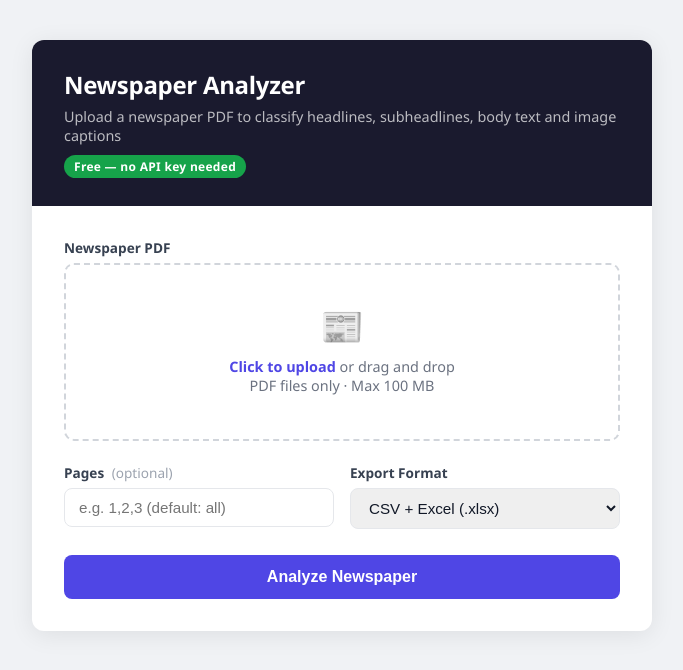
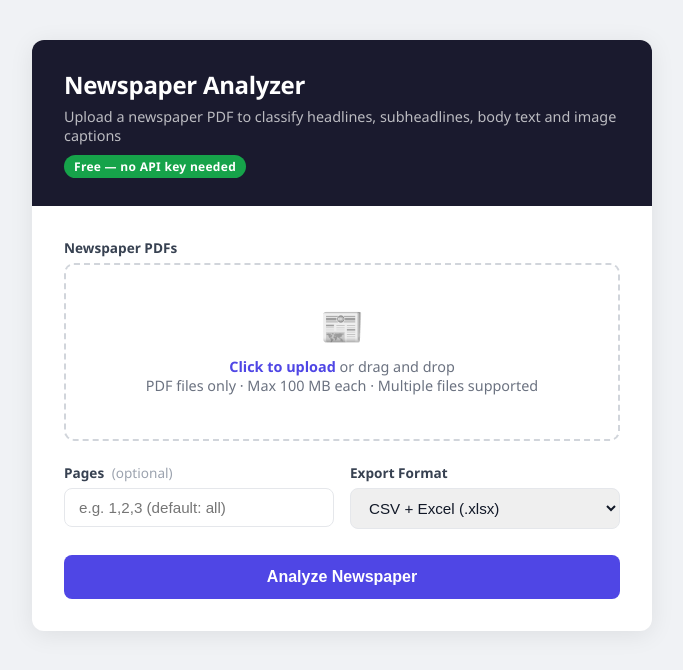
Before and after one commit to relianceenwerem/ENG6819, a Flask app: page / in a window 1280 px wide. Shown: the top 670 px of the page, without its empty margins (298-981 px from the left). Run offline with Flask 3, Linux system fonts and the light colour scheme.

Commit message:
Allow multiple file selection in UI

```diff
--- a/templates/index.html
+++ b/templates/index.html
@@ -191,12 +191,12 @@
     <form id="analyzeForm">
 
       <div class="field">
-        <label>Newspaper PDF</label>
+        <label>Newspaper PDFs</label>
         <div class="upload-area" id="dropZone">
-          <input type="file" name="pdf" accept=".pdf" id="pdfInput" />
+          <input type="file" name="pdf" accept=".pdf" id="pdfInput" multiple />
           <div class="upload-icon">📰</div>
           <p><strong>Click to upload</strong> or drag and drop</p>
-          <p>PDF files only · Max 100 MB</p>
+          <p>PDF files only · Max 100 MB each · Multiple files supported</p>
           <div id="file-name"></div>
         </div>
       </div>
@@ -236,17 +236,24 @@
   const dropZone = document.getElementById('dropZone');
   const fileName = document.getElementById('file-name');
 
-  pdfInput.addEventListener('change', () => {
-    fileName.textContent = pdfInput.files[0]?.name || '';
-  });
+  function showFileNames(files) {
+    if (!files || files.length === 0) { fileName.textContent = ''; return; }
+    if (files.length === 1) {
+      fileName.textContent = files[0].name;
+    } else {
+      fileName.textContent = `${files.length} files selected: ${Array.from(files).map(f => f.name).join(', ')}`;
+    }
+  }
+
+  pdfInput.addEventListener('change', () => showFileNames(pdfInput.files));
   dropZone.addEventListener('dragover', e => { e.preventDefault(); dropZone.classList.add('drag'); });
   dropZone.addEventListener('dragleave', () => dropZone.classList.remove('drag'));
   dropZone.addEventListener('drop', e => {
     e.preventDefault();
     dropZone.classList.remove('drag');
-    if (e.dataTransfer.files[0]) {
+    if (e.dataTransfer.files.length) {
       pdfInput.files = e.dataTransfer.files;
-      fileName.textContent = e.dataTransfer.files[0].name;
+      showFileNames(e.dataTransfer.files);
     }
   });
 
@@ -258,7 +265,7 @@
     const resultsPanel = document.getElementById('results-panel');
     const logBox = document.getElementById('log-box');
 
-    if (!form.pdf.files[0]) { alert('Please select a PDF file.'); return; }
+    if (!form.pdf.files.length) { alert('Please select at least one PDF file.'); return; }
 
     btn.disabled = true;
     btn.textContent = 'Uploading...';
```
